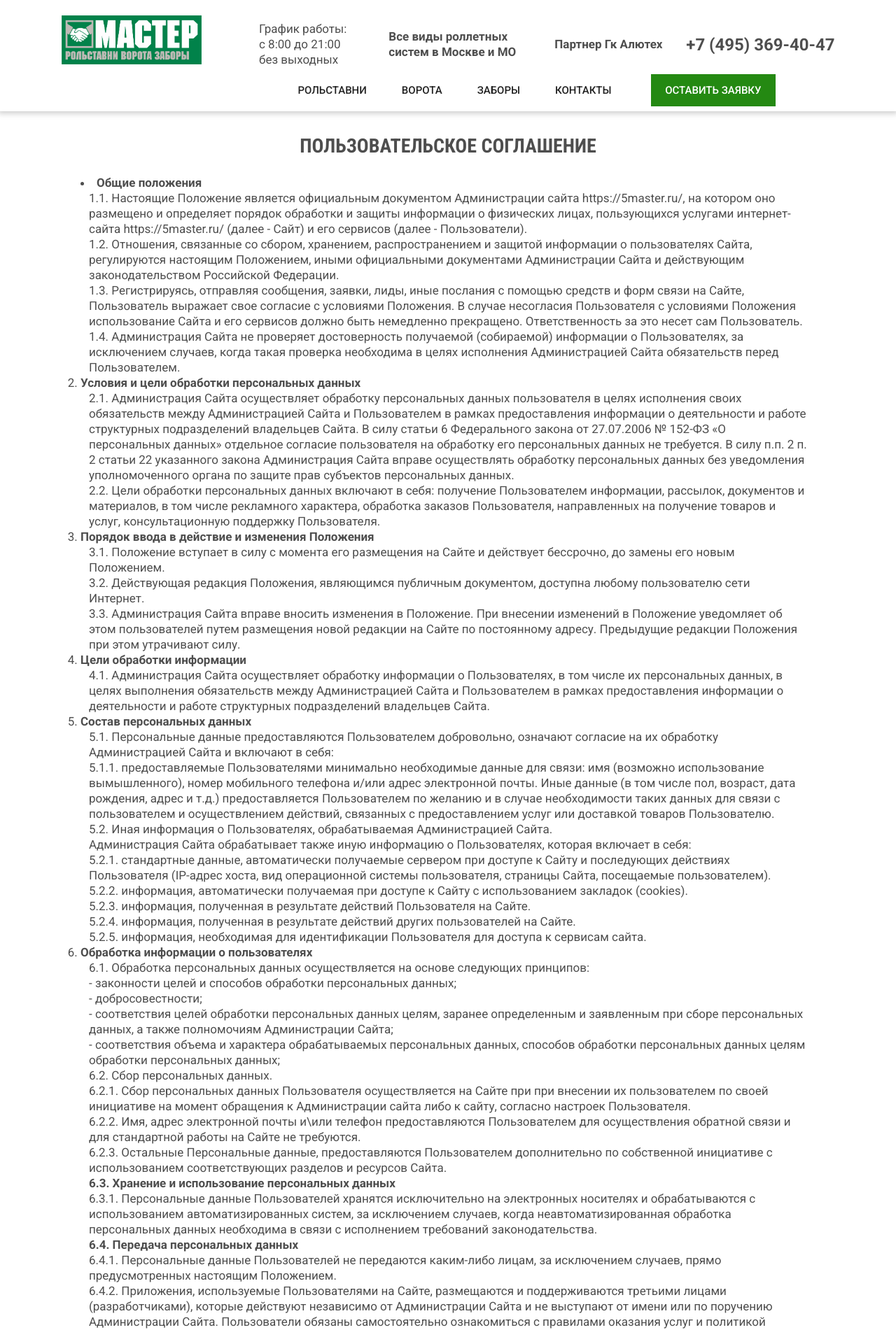
After one commit to artem-create16/site_master, a Flask app: page /polzovatelskoe-soglashenie in a window 1280 px wide. The commit adds this page. Shown: the top 1901 px of the page at 70% size. Run offline with Flask 2, Linux system fonts and the light colour scheme.

```diff
--- a/application/gates/routes.py
+++ b/application/gates/routes.py
@@ -40,7 +40,7 @@ def show_gates_otkatnye():
 
 @gates.route('/vorota/otkatnye-vorota', methods=["POST", "GET"])
 def requisition_otkatnye(*args):
-    return helper_requisition(redirect_url='gates.show_gates_otkatnye', *args)
+    return helper_requisition(redirect_url='gates.show_gates_otkatnye', link='otkatnye-vorota', *args)
 
 
 @gates.route('/vorota/raspashnye-vorota')
@@ -51,4 +51,4 @@ def show_gates_raspashnye():
 
 @gates.route('/vorota/raspashnye-vorota', methods=["POST", "GET"])
 def requisition_raspashnye(*args):
-    return helper_requisition(redirect_url='gates.show_gates_raspashnye', *args)
+    return helper_requisition(redirect_url='gates.show_gates_raspashnye', link='raspashnye-vorota', *args)
--- a/application/index/routes.py
+++ b/application/index/routes.py
@@ -19,9 +19,15 @@ def index():
 
 @index_blueprint.route('/', methods=["POST", "GET"])
 def requisition(*args):
-    return helper_requisition(redirect_url='index.index', *args)
+    return helper_requisition(redirect_url='index.index', link='Главная страница', *args)
 
 
 @index_blueprint.route('/js/<path:path>')
 def send_js(path):
     return send_from_directory('js', path)
+
+
+@index_blueprint.route('/polzovatelskoe-soglashenie')
+@talisman()
+def assign():
+    return render_template('assign.html')
--- a/application/static/main.css
+++ b/application/static/main.css
@@ -313,7 +313,7 @@ header .wrapper {
 .logo {
     display: block;
     float: left;
-    margin: 4px 0 0 0;
+    margin: 12px 0 0 0;
     width: 210px;
 }
 
--- /dev/null
+++ b/application/templates/assign.html
@@ -0,0 +1,216 @@
+<!DOCTYPE html>
+<html lang="en">
+<head>
+    <meta charset="UTF-8">
+    <meta name="viewport" content="width=device-width, initial-scale=1">
+    <title>Пользовательское соглашение</title>
+    <link rel="icon" href="../static/img/logo_mini.jpg">
+    <link rel="stylesheet" href="../static/main.css">
+</head>
+<header>
+    <div class='wrapper' style="position:relative;">
+        <div class='logo'>
+            <a href="{{ url_for('index.index')}}">
+                <img src='../static/img/main_logo.jpg' alt='Мастер лого'/>
+            </a>
+        </div>
+        <div class="head-block">
+            <div class="shedule">
+                График работы:<br/>
+                с&nbsp;8:00 до&nbsp;21:00
+                <br>
+                без выходных
+            </div>
+            <div class="attention">
+                Все виды роллетных систем в Москве и МО
+            </div>
+            <div class="partner">
+                Партнер Гк Алютех
+            </div>
+        </div>
+        <div class='phone-top'>
+            <span class='phone comagic-msk'>+7 (495) 369-40-47</span>
+        </div>
+    </div>
+    <div class="top-menu-holder">
+        <div class="wrapper">
+            <ul class='top-menu clearfix'>
+                <li><a href="{{ url_for('roller_shutters.main_roller_shutters')}}">Рольставни</a></li>
+                <li><a href="{{ url_for('gates.main_gates')}}">Ворота</a></li>
+                <li><a href="{{ url_for('fence.main_fence')}}">Заборы</a></li>
+                <li><a href='https://www.5master.ru/#contacts'>Контакты</a></li>
+            </ul>
+            <div class="order-top">
+                <a href="https://www.5master.ru/#offer" class="call-calc">Оставить заявку</a>
+            </div>
+        </div>
+    </div>
+</header>
+<body>
+<div class="wrapper">
+    <div class="about">
+        <div class="title about">
+            <a id="contacts">
+                <h2>Пользовательское соглашение</h2>
+            </a>
+        </div>
+        <div class="text-about">
+            <li><strong> Общие положения</strong></li>
+            </ol>
+            <p>1.1. Настоящие Положение является официальным документом Администрации сайта https://5master.ru/, на
+                котором оно размещено и определяет порядок обработки и защиты информации о физических лицах,
+                пользующихся услугами интернет-сайта https://5master.ru/&nbsp;(далее - Сайт) и его сервисов (далее -
+                Пользователи).</p>
+            <p>1.2. Отношения, связанные со сбором, хранением, распространением и защитой информации о пользователях
+                Сайта, регулируются настоящим Положением, иными официальными документами Администрации Сайта и
+                действующим законодательством Российской Федерации.</p>
+            <p>1.3. Регистрируясь, отправляя сообщения, заявки, лиды, иные послания с помощью средств и форм связи на
+                Сайте, Пользователь выражает свое согласие с условиями Положения. В случае несогласия Пользователя с
+                условиями Положения использование Сайта и его сервисов должно быть немедленно прекращено.
+                Ответственность за это несет сам Пользователь.</p>
+            <p>1.4. Администрация Сайта не проверяет достоверность получаемой (собираемой) информации о Пользователях,
+                за исключением случаев, когда такая проверка необходима в целях исполнения Администрацией Сайта
+                обязательств перед Пользователем.</p>
+            <ol start="2">
+                <li><strong> Условия и цели обработки персональных данных</strong></li>
+            </ol>
+            <p>2.1. Администрация Сайта осуществляет обработку персональных данных пользователя в целях исполнения своих
+                обязательств между Администрацией Сайта и Пользователем в рамках предоставления информации о
+                деятельности и работе структурных подразделений владельцев Сайта. В силу статьи 6 Федерального закона от
+                27.07.2006 № 152-ФЗ &laquo;О персональных данных&raquo; отдельное согласие пользователя на обработку его
+                персональных данных не требуется. В силу п.п. 2 п. 2 статьи 22 указанного закона Администрация Сайта
+                вправе осуществлять обработку персональных данных без уведомления уполномоченного органа по защите прав
+                субъектов персональных данных.</p>
+            <p>2.2. Цели обработки персональных данных включают в себя: получение Пользователем информации, рассылок,
+                документов и материалов, в том числе рекламного характера, обработка заказов Пользователя, направленных
+                на получение товаров и услуг, консультационную поддержку Пользователя.</p>
+            <ol start="3">
+                <li><strong> Порядок ввода в действие и изменения Положения</strong></li>
+            </ol>
+            <p>3.1. Положение вступает в силу с момента его размещения на Сайте и действует бессрочно, до замены его
+                новым Положением.</p>
+            <p>3.2. Действующая редакция Положения, являющимся публичным документом, доступна любому пользователю сети
+                Интернет.</p>
+            <p>3.3. Администрация Сайта вправе вносить изменения в Положение. При внесении изменений в Положение
+                уведомляет об этом пользователей путем размещения новой редакции на Сайте по постоянному адресу.
+                Предыдущие редакции Положения при этом утрачивают силу.</p>
+            <ol start="4">
+                <li><strong> Цели обработки информации</strong></li>
+            </ol>
+            <p>4.1. Администрация Сайта осуществляет обработку информации о Пользователях, в том числе их персональных
+                данных, в целях выполнения обязательств между Администрацией Сайта и Пользователем в рамках
+                предоставления информации о деятельности и работе структурных подразделений владельцев Сайта.</p>
+            <ol start="5">
+                <li><strong> Состав персональных данных</strong></li>
+            </ol>
+            <p>5.1. Персональные данные предоставляются Пользователем добровольно, означают согласие на их обработку
+                Администрацией Сайта и включают в себя:</p>
+            <p>5.1.1. предоставляемые Пользователями минимально необходимые данные для связи: имя (возможно
+                использование вымышленного), номер мобильного телефона и/или адрес электронной почты. Иные данные (в том
+                числе пол, возраст, дата рождения, адрес и т.д.) предоставляется Пользователем по желанию и в случае
+                необходимости таких данных для связи с пользователем и осуществлением действий, связанных с
+                предоставлением услуг или доставкой товаров Пользователю.</p>
+            <p>5.2. Иная информация о Пользователях, обрабатываемая Администрацией Сайта.</p>
+            <p>Администрация Сайта обрабатывает также иную информацию о Пользователях, которая включает в себя:</p>
+            <p>5.2.1. стандартные данные, автоматически получаемые сервером при доступе к Сайту и последующих действиях
+                Пользователя (IP-адрес хоста, вид операционной системы пользователя, страницы Сайта, посещаемые
+                пользователем).</p>
+            <p>5.2.2. информация, автоматически получаемая при доступе к Сайту с использованием закладок (cookies).</p>
+            <p>5.2.3. информация, полученная в результате действий Пользователя на Сайте.</p>
+            <p>5.2.4. информация, полученная в результате действий других пользователей на Сайте.</p>
+            <p>5.2.5. информация, необходимая для идентификации Пользователя для доступа к сервисам сайта.</p>
+            <ol start="6">
+                <li><strong> Обработка информации о пользователях</strong></li>
+            </ol>
+            <p>6.1. Обработка персональных данных осуществляется на основе следующих принципов:</p>
+            <p>- законности целей и способов обработки персональных данных;</p>
+            <p>- добросовестности;</p>
+            <p>- соответствия целей обработки персональных данных целям, заранее определенным и заявленным при сборе
+                персональных данных, а также полномочиям Администрации Сайта;</p>
+            <p>- соответствия объема и характера обрабатываемых персональных данных, способов обработки персональных
+                данных целям обработки персональных данных;</p>
+            <p>6.2. Сбор персональных данных.</p>
+            <p>6.2.1. Сбор персональных данных Пользователя осуществляется на Сайте при при внесении их пользователем по
+                своей инициативе на момент обращения к Администрации сайта либо к сайту, согласно настроек
+                Пользователя.</p>
+            <p>6.2.2. Имя, адрес электронной почты и\или телефон предоставляются Пользователем для осуществления
+                обратной связи и для стандартной работы на Сайте не требуются.</p>
+            <p>6.2.3. Остальные Персональные данные, предоставляются Пользователем дополнительно по собственной
+                инициативе с использованием соответствующих разделов и ресурсов Сайта.</p>
+            <p><strong>6.3. Хранение и использование персональных данных</strong></p>
+            <p>6.3.1. Персональные данные Пользователей хранятся исключительно на электронных носителях и обрабатываются
+                с использованием автоматизированных систем, за исключением случаев, когда неавтоматизированная обработка
+                персональных данных необходима в связи с исполнением требований законодательства.</p>
+            <p><strong>6.4. Передача персональных данных</strong></p>
+            <p>6.4.1. Персональные данные Пользователей не передаются каким-либо лицам, за исключением случаев, прямо
+                предусмотренных настоящим Положением.</p>
+            <p>6.4.2. Приложения, используемые Пользователями на Сайте, размещаются и поддерживаются третьими лицами
+                (разработчиками), которые действуют независимо от Администрации Сайта и не выступают от имени или по
+                поручению Администрации Сайта. Пользователи обязаны самостоятельно ознакомиться с правилами оказания
+                услуг и политикой защиты персональных данных таких третьих лиц (разработчиков) до начала использования
+                соответствующих приложений.</p>
+            <p>6.4.3. Предоставление персональных данных Пользователей по запросу государственных органов (органов
+                местного самоуправления) осуществляется в порядке, предусмотренном законодательством.</p>
+            <p><strong>6.5. Уничтожение персональных данных</strong></p>
+            <p>6.5.1. Персональные данные пользователя уничтожаются по письменной просьбе Пользователя. Просьба должна
+                содержат идентификационные данные, которые прямо указывает на принадлежность информации данному
+                Пользователю.</p>
+            <ol start="7">
+                <li><strong> Меры по защите информации о Пользователях.</strong></li>
+            </ol>
+            <p>7.1. Администрация Сайта принимает технические и организационно-правовые меры в целях обеспечения защиты
+                персональных данных Пользователя от неправомерного или случайного доступа к ним, уничтожения, изменения,
+                блокирования, копирования, распространения, а также от иных неправомерных действий.</p>
+            <ol start="8">
+                <li><strong> Ограничение действия Правил.</strong></li>
+            </ol>
+            <p>8.1. Действие настоящих Правил не распространяется на действия и интернет-ресурсов третьих лиц.</p>
+            <p>8.2. Администрация Сайта не несет ответственности за действия третьих лиц, получивших в результате
+                использования Интернета или Услуг Сайта доступ к информации о Пользователе и за последствия
+                использования информации, которая, в силу природы Сайта, доступна любому пользователю сети Интернет.</p>
+            <p>8.3. Администрация Сайта рекомендует Пользователям ответственно подходить к решению вопроса об объеме
+                информации о себе, передаваемой с Сайта.</p>
+        </div>
+    </div>
+</div>
+
+
+<footer>
+    <div class="footer-info">
+        <div class="fi-row">
+            <div class="col-md-4">
+                <div class='logo-footer'>
+                    <img src='../../static/img/main_logo.jpg' alt='Мастер' width="200px" height="70.05px">
+                </div>
+                <div class="social-groups">
+                    <a class="vk-group" rel="nofollow" href="#"></a>
+                    <a class="insta" rel="nofollow" href="#"></a>
+                </div>
+
+            </div>
+            <div class="col-md-4">
+                <div class='adress'>
+                    Московская область, г. Красногорск.&nbsp;ул. Центральная&nbsp;3А
+                </div>
+                <div class="schedule">График работы: с 9:00 до 21:00 без выходных</div>
+                <div class="footer-phone">
+                    <div class="phone-footer-holder">
+                        <i class='fa fa-phone'></i>
+                        <span class='phone comagic-msk'>+7 (495) 369-40-47</span>
+                    </div>
+                </div>
+
+            </div>
+            <div class="col-md-4">
+                <div class="certificate">
+                    Место для сертификатов
+                </div>
+            </div>
+        </div>
+        <div class="fi-row no-title">
+            <div class="col-md-4">
+            </div>
+        </div>
+        <div class="copyright">Мастер &copy;</div>
+    </div>
+</footer>
--- a/run.py
+++ b/run.py
@@ -3,4 +3,4 @@ from application import init_app
 app = init_app()
 
 if __name__ == '__main__':
-    app.run(debug=False, host='0.0.0.0')
+    app.run(debug=True, host='0.0.0.0')
```
Also changed, not shown: application/fence/routes.py (+4 -6 lines), application/helper/utils.py (+4 -4 lines), application/roller_shutters/routes.py (+6 -6 lines), application/templates/index.html (+103 -25 lines).
